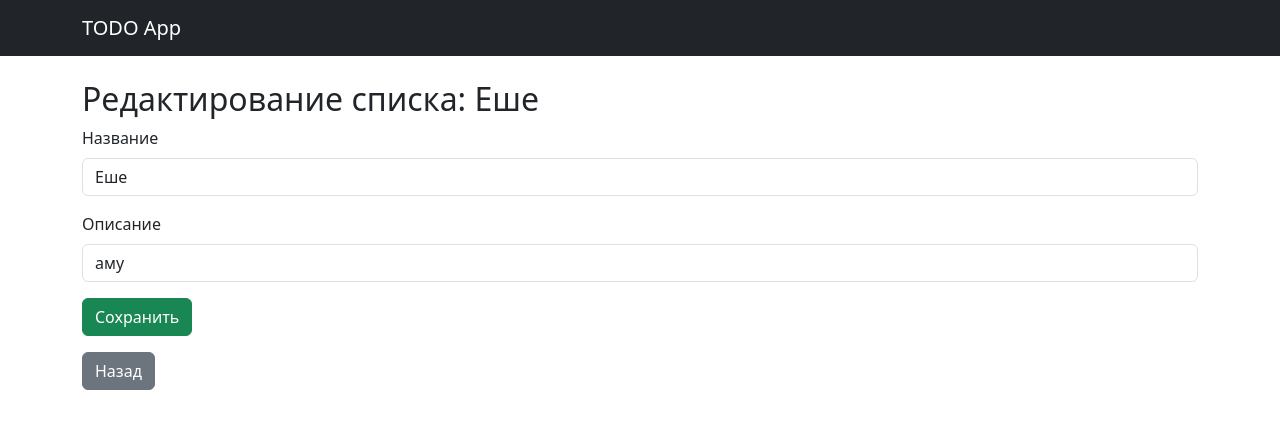
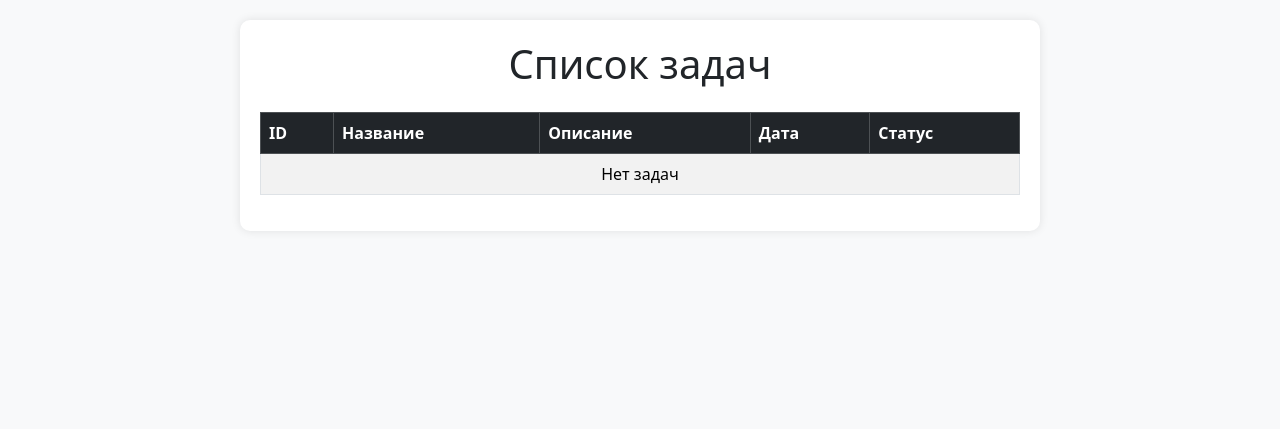
Before and after one commit to S-NOWNUM-B/-Bek-End, a Django app: page /todo-lists/2/edit/ in a window 1280 px wide. Shown: the top 429 px of the page. Run offline with Django 5.2, Linux system fonts and the light colour scheme; data comes from the database, SQL or seed files in the repository; some libraries are stand-ins or nearby versions.

Commit message:
Данные добавлены - 27.03.2025

```diff
--- a/HW_4/todos/templates/todos/base.html
+++ b/HW_4/todos/templates/todos/base.html
@@ -1,23 +1,64 @@
+{% load static %}
+
 <!DOCTYPE html>
 <html lang="ru">
 <head>
     <meta charset="UTF-8">
     <meta name="viewport" content="width=device-width, initial-scale=1.0">
-    <title>{% block title %}TODO App{% endblock %}</title>
-    <link rel="stylesheet" href="/static/bootstrap/css/bootstrap.css">
+    <title>Список задач</title>
+    <link rel="stylesheet" href="{% static 'bootstrap/css/bootstrap.css' %}">
+    <style>
+        body {
+            background-color: #f8f9fa;
+            padding: 20px;
+        }
+        .container {
+            max-width: 800px;
+            background: white;
+            padding: 20px;
+            border-radius: 10px;
+            box-shadow: 0 0 10px rgba(0, 0, 0, 0.1);
+        }
+    </style>
 </head>
 <body>
 
-    <nav class="navbar navbar-expand-lg navbar-dark bg-dark">
-        <div class="container">
-            <a class="navbar-brand" href="{% url 'todo_lists' %}">TODO App</a>
-        </div>
-    </nav>
+<div class="container">
+    <h1 class="text-center mb-4">Список задач</h1>
 
-    <div class="container mt-4">
-        {% block content %}{% endblock %}
-    </div>
+    <table class="table table-bordered table-striped">
+        <thead class="table-dark">
+            <tr>
+                <th>ID</th>
+                <th>Название</th>
+                <th>Описание</th>
+                <th>Дата</th>
+                <th>Статус</th>
+            </tr>
+        </thead>
+        <tbody>
+            {% for todo in todos %}
+            <tr>
+                <td>{{ todo.id }}</td>
+                <td>{{ todo.title }}</td>
+                <td>{{ todo.description }}</td>
+                <td>{{ todo.due_date }}</td>
+                <td>
+                    {% if todo.status %}
+                        <span class="badge bg-success">Выполнено</span>
+                    {% else %}
+                        <span class="badge bg-danger">Не выполнено</span>
+                    {% endif %}
+                </td>
+            </tr>
+            {% empty %}
+            <tr>
+                <td colspan="5" class="text-center">Нет задач</td>
+            </tr>
+            {% endfor %}
+        </tbody>
+    </table>
+</div>
 
-    <script src="/static/bootstrap/js/bootstrap.bundle.js"></script>
 </body>
 </html>
```
Also changed, not shown: 4 other files.
